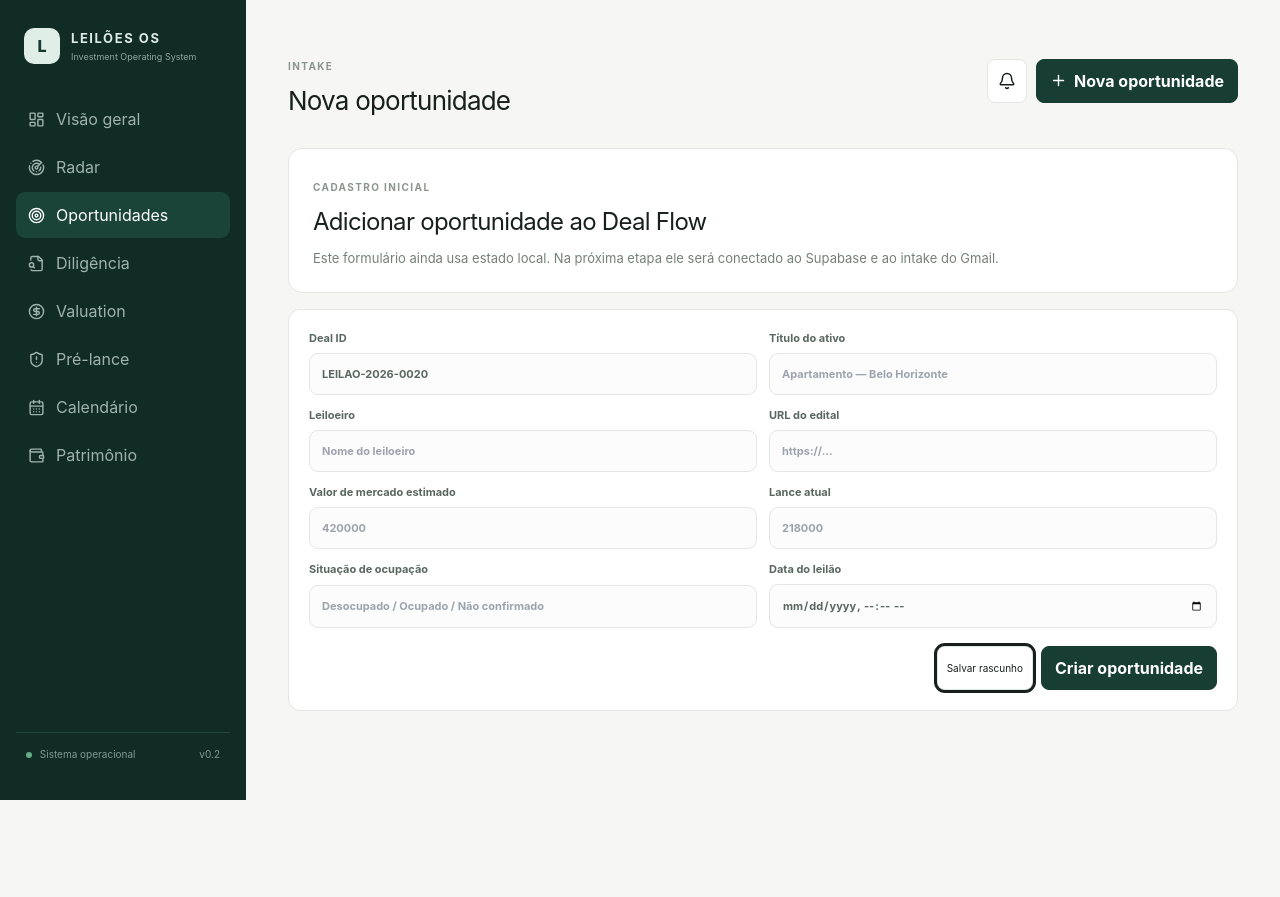
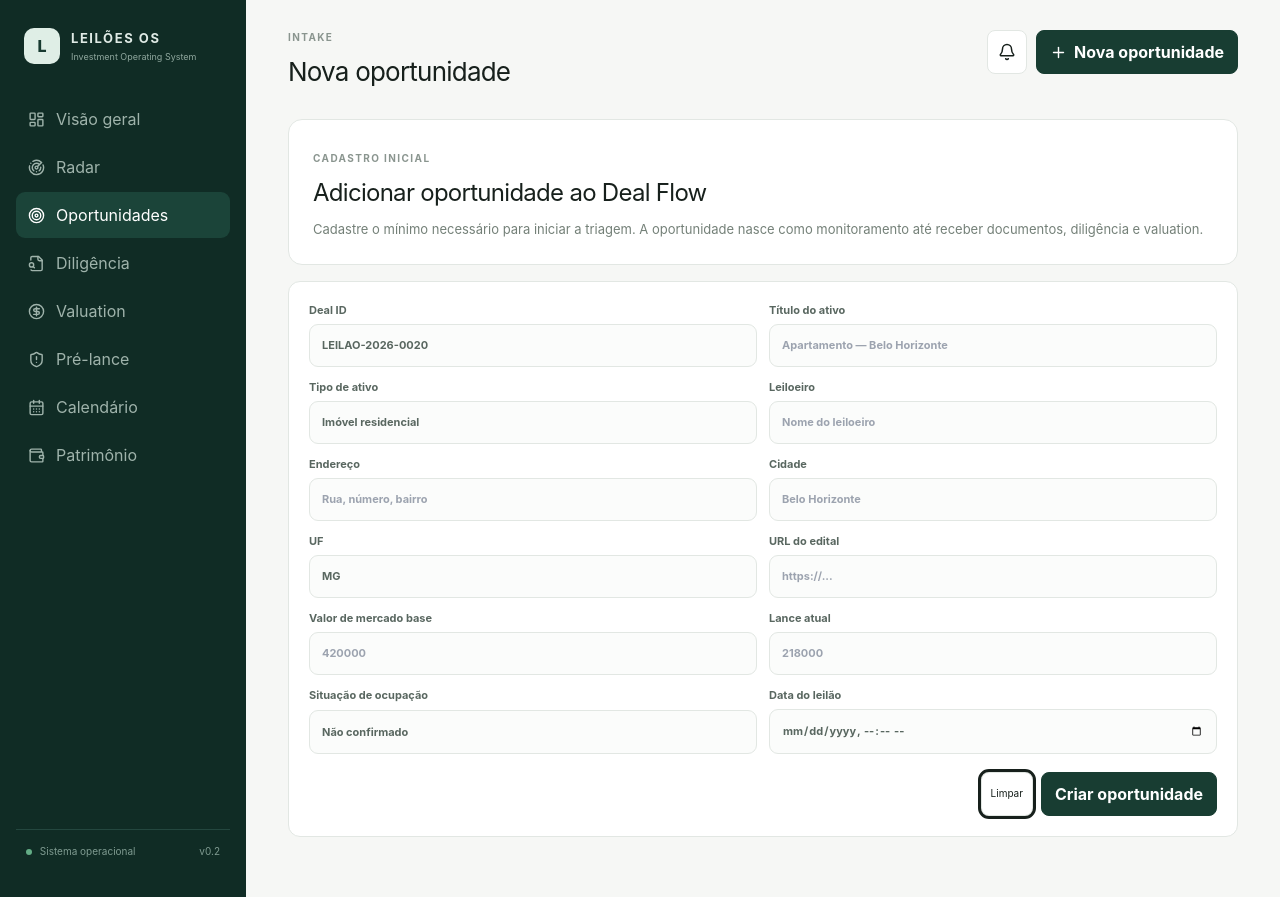
Before and after one commit to agendanutrijulianamoreira-droid/Leiloes, a Next.js app: page /opportunities/new in a window 1280 px wide. Before the commit the page ends 800 px from the top, so only its background shows below. Built offline with nearby package versions, Linux system fonts and the light colour scheme.

Commit message:
feat: wire new opportunity form to API

```diff
--- a/app/opportunities/new/page.tsx
+++ b/app/opportunities/new/page.tsx
@@ -1,31 +1,112 @@
 'use client'
 
-import { useState } from 'react'
+import { useMemo, useState } from 'react'
+import { useRouter } from 'next/navigation'
 import { OSShell } from '@/components/os-shell'
 
+type FormState = {
+  dealId: string
+  title: string
+  assetType: string
+  address: string
+  city: string
+  state: string
+  auctioneer: string
+  sourceUrl: string
+  currentBid: string
+  marketBase: string
+  occupancyStatus: string
+  auctionDate: string
+}
+
+const initialState: FormState = {
+  dealId: 'LEILAO-2026-0020',
+  title: '',
+  assetType: 'Imóvel residencial',
+  address: '',
+  city: '',
+  state: 'MG',
+  auctioneer: '',
+  sourceUrl: '',
+  currentBid: '',
+  marketBase: '',
+  occupancyStatus: 'Não confirmado',
+  auctionDate: '',
+}
+
 export default function NewOpportunityPage() {
-  const [dealId, setDealId] = useState('LEILAO-2026-0020')
+  const router = useRouter()
+  const [form, setForm] = useState<FormState>(initialState)
+  const [errors, setErrors] = useState<string[]>([])
+  const [isSubmitting, setIsSubmitting] = useState(false)
+  const [success, setSuccess] = useState('')
+
+  const canSubmit = useMemo(() => form.dealId.trim() && form.title.trim(), [form.dealId, form.title])
+
+  const update = (field: keyof FormState) => (event: React.ChangeEvent<HTMLInputElement | HTMLSelectElement>) => {
+    setForm((current) => ({ ...current, [field]: event.target.value }))
+  }
+
+  async function submitOpportunity(event: React.FormEvent<HTMLFormElement>) {
+    event.preventDefault()
+    setErrors([])
+    setSuccess('')
+    setIsSubmitting(true)
+
+    const response = await fetch('/api/opportunities', {
+      method: 'POST',
+      headers: { 'Content-Type': 'application/json' },
+      body: JSON.stringify({
+        ...form,
+        currentBid: form.currentBid ? Number(form.currentBid) : null,
+        marketBase: form.marketBase ? Number(form.marketBase) : null,
+      }),
+    })
+
+    const payload = await response.json().catch(() => ({}))
+    setIsSubmitting(false)
+
+    if (!response.ok) {
+      setErrors(payload.details ?? [payload.error ?? 'Não foi possível criar a oportunidade.'])
+      return
+    }
+
+    setSuccess('Oportunidade criada com sucesso.')
+    router.push(`/opportunities/${form.dealId.trim().toUpperCase()}`)
+  }
 
   return (
     <OSShell title="Nova oportunidade" eyebrow="INTAKE">
       <section className="sectionIntro">
         <span className="eyebrow">CADASTRO INICIAL</span>
         <h2>Adicionar oportunidade ao Deal Flow</h2>
-        <p>Este formulário ainda usa estado local. Na próxima etapa ele será conectado ao Supabase e ao intake do Gmail.</p>
+        <p>Cadastre o mínimo necessário para iniciar a triagem. A oportunidade nasce como monitoramento até receber documentos, diligência e valuation.</p>
       </section>
-      <section className="panel">
+
+      <form className="panel" onSubmit={submitOpportunity}>
         <div className="formGrid twoColumns">
-          <label>Deal ID<input value={dealId} onChange={(e) => setDealId(e.target.value)} /></label>
-          <label>Título do ativo<input placeholder="Apartamento — Belo Horizonte" /></label>
-          <label>Leiloeiro<input placeholder="Nome do leiloeiro" /></label>
-          <label>URL do edital<input placeholder="https://..." /></label>
-          <label>Valor de mercado estimado<input type="number" placeholder="420000" /></label>
-          <label>Lance atual<input type="number" placeholder="218000" /></label>
-          <label>Situação de ocupação<input placeholder="Desocupado / Ocupado / Não confirmado" /></label>
-          <label>Data do leilão<input type="datetime-local" /></label>
+          <label>Deal ID<input value={form.dealId} onChange={update('dealId')} placeholder="LEILAO-2026-0020" /></label>
+          <label>Título do ativo<input value={form.title} onChange={update('title')} placeholder="Apartamento — Belo Horizonte" /></label>
+          <label>Tipo de ativo<input value={form.assetType} onChange={update('assetType')} placeholder="Imóvel residencial" /></label>
+          <label>Leiloeiro<input value={form.auctioneer} onChange={update('auctioneer')} placeholder="Nome do leiloeiro" /></label>
+          <label>Endereço<input value={form.address} onChange={update('address')} placeholder="Rua, número, bairro" /></label>
+          <label>Cidade<input value={form.city} onChange={update('city')} placeholder="Belo Horizonte" /></label>
+          <label>UF<input value={form.state} onChange={update('state')} placeholder="MG" maxLength={2} /></label>
+          <label>URL do edital<input value={form.sourceUrl} onChange={update('sourceUrl')} placeholder="https://..." /></label>
+          <label>Valor de mercado base<input value={form.marketBase} onChange={update('marketBase')} type="number" min="0" placeholder="420000" /></label>
+          <label>Lance atual<input value={form.currentBid} onChange={update('currentBid')} type="number" min="0" placeholder="218000" /></label>
+          <label>Situação de ocupação<input value={form.occupancyStatus} onChange={update('occupancyStatus')} placeholder="Desocupado / Ocupado / Não confirmado" /></label>
+          <label>Data do leilão<input value={form.auctionDate} onChange={update('auctionDate')} type="datetime-local" /></label>
         </div>
-        <div className="modalActions"><button className="outline">Salvar rascunho</button><button className="primary">Criar oportunidade</button></div>
-      </section>
+
+        {errors.length > 0 && <div className="formAlert error">{errors.map((error) => <span key={error}>{error}</span>)}</div>}
+        {success && <div className="formAlert success"><span>{success}</span></div>}
+
+        <div className="modalActions">
+          <button className="outline" type="button" onClick={() => setForm(initialState)}>Limpar</button>
+          <button className="primary" disabled={!canSubmit || isSubmitting} type="submit">{isSubmitting ? 'Criando...' : 'Criar oportunidade'}</button>
+        </div>
+      </form>
     </OSShell>
   )
 }
```
